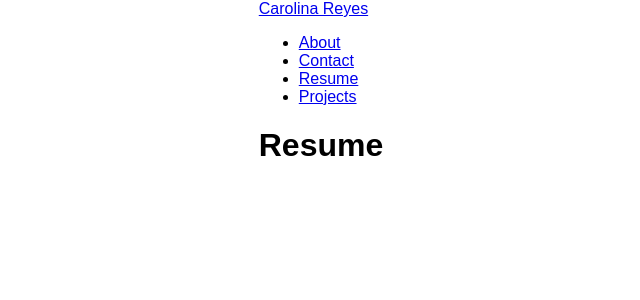
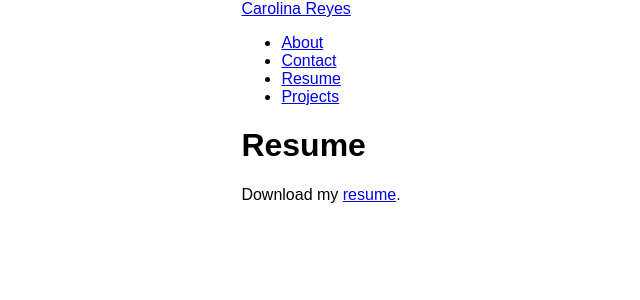
Before and after one commit to creyes25/carolina-reyes-portfolio, a React (Create React App) app: page /resume in a window 1280 px wide. Shown: the top 300 px of the page, without its empty margins (319-959 px from the left). Built offline with nearby package versions, Linux system fonts and the light colour scheme.

Commit message:
add my resume and make a dowloadable link

```diff
--- a/src/pages/Resume/Resume.jsx
+++ b/src/pages/Resume/Resume.jsx
@@ -1,6 +1,13 @@
 function Resume() {
   return (
-    <h1>Resume</h1>
+    <main>
+      <h1>Resume</h1>
+      <div>
+        <p>
+          Download my <a href="/resume/carolina-reyes-resume2.pdf" download>resume</a>.
+        </p>
+      </div>
+    </main>
   )
 }
 
```
Also changed, not shown: 1 other file (tests, documents, lock files or other folders).
